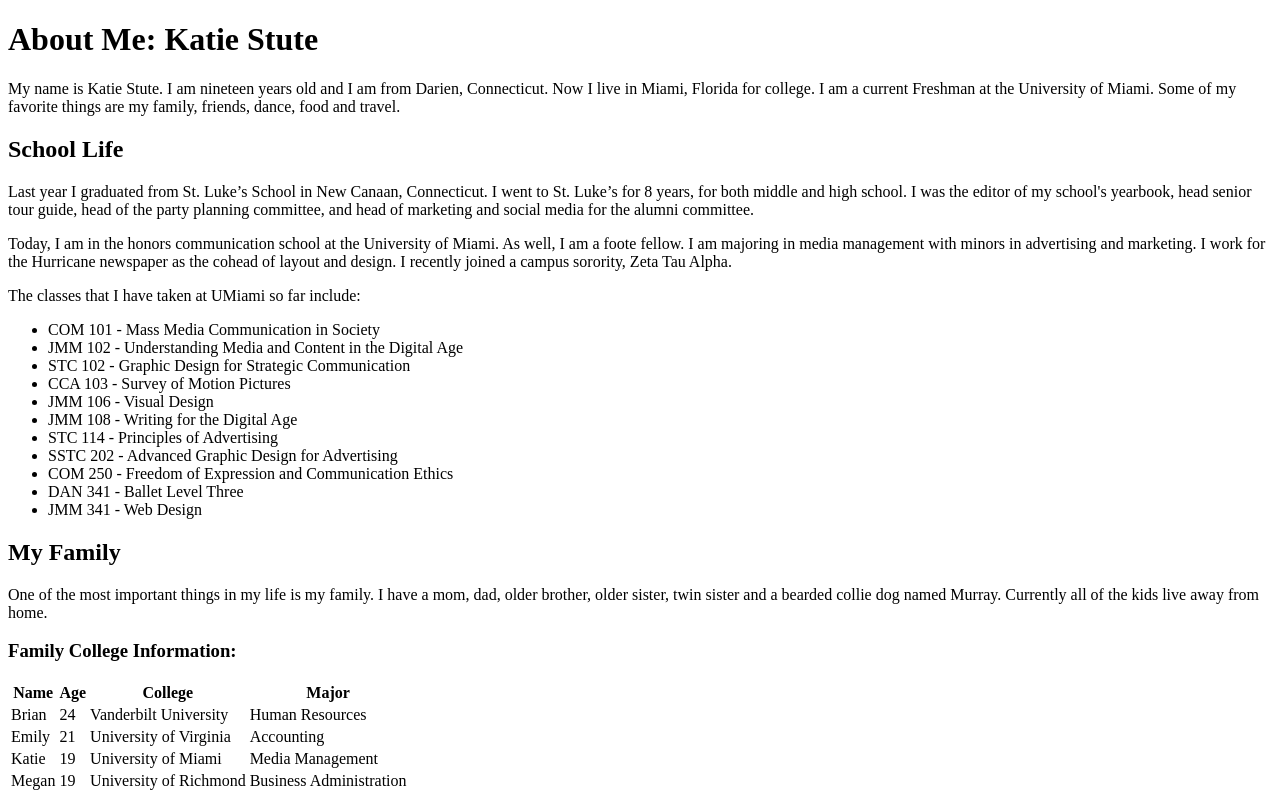
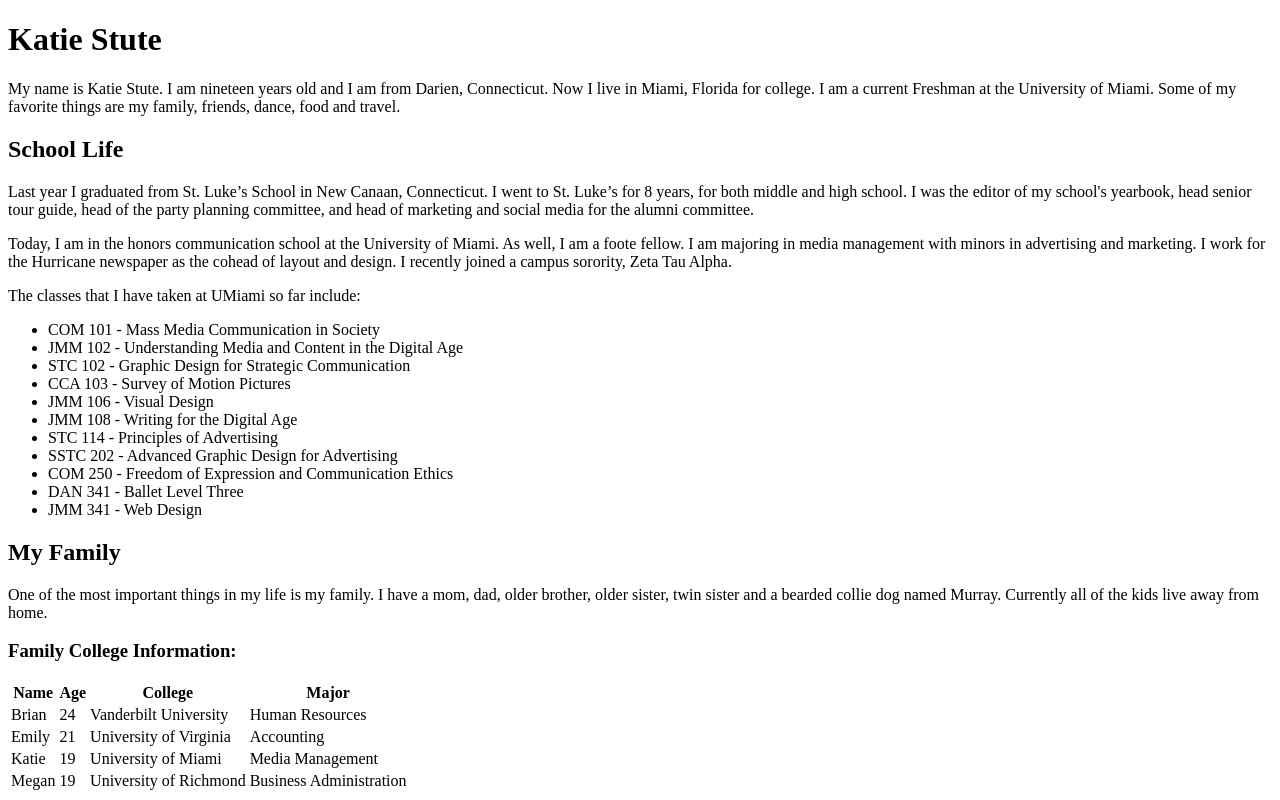
Before and after one commit to kstute3/kstute3.github.io, a plain HTML site: page index.html in a window 1280 px wide. Shown: the top 800 px of the page. Drawn offline with Linux system fonts and the light colour scheme.

Commit message:
heading change

```diff
--- a/index.html
+++ b/index.html
@@ -6,7 +6,7 @@
   </head>
 
   <body>
-    <h1>About Me: Katie Stute</h1>
+    <h1>Katie Stute</h1>
 
     <p>My name is Katie Stute. I am nineteen years old and I am from Darien, Connecticut. Now I live in Miami, Florida for college. I am a current Freshman at the University of Miami. Some of my favorite things are my family, friends, dance, food and travel.</p>
 
```
